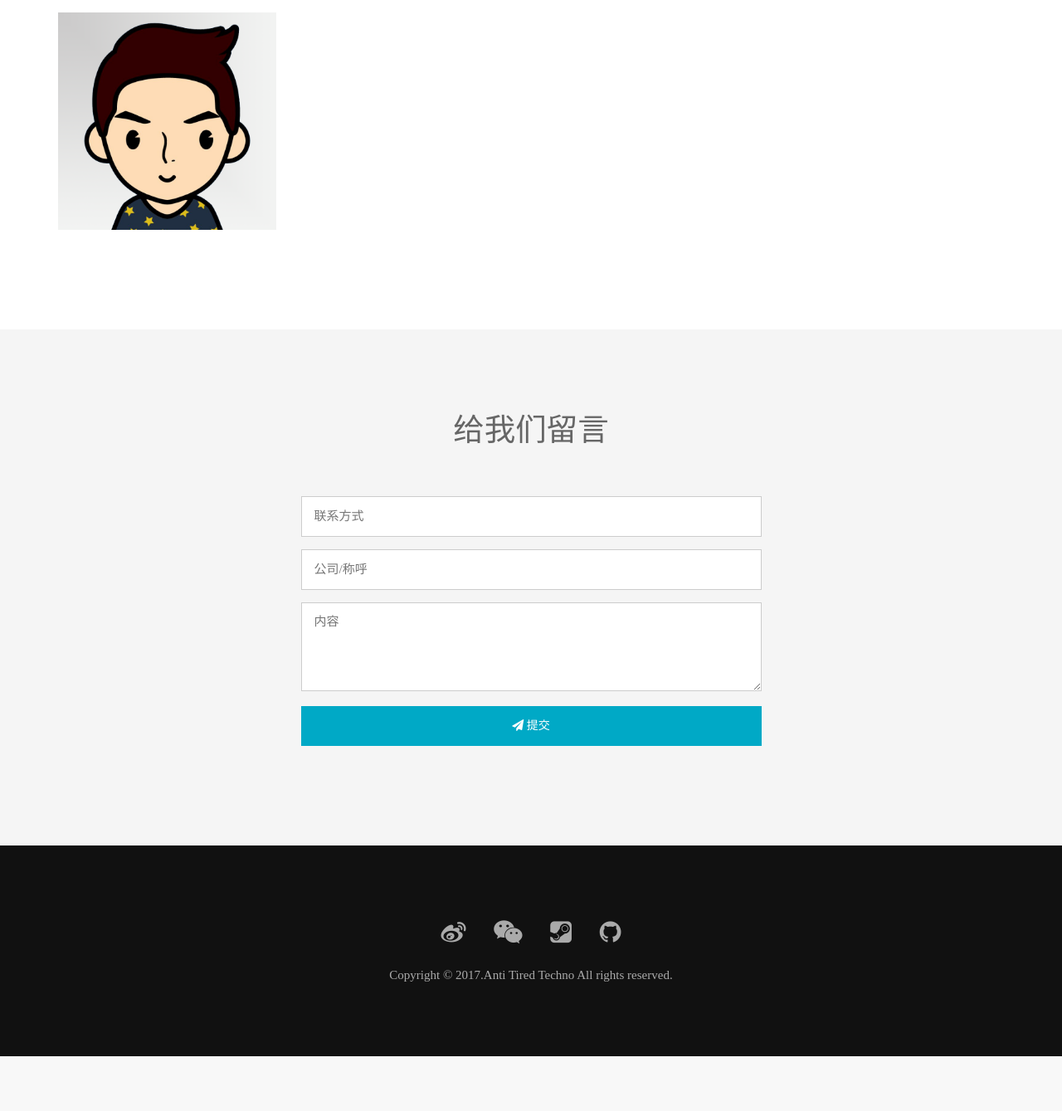
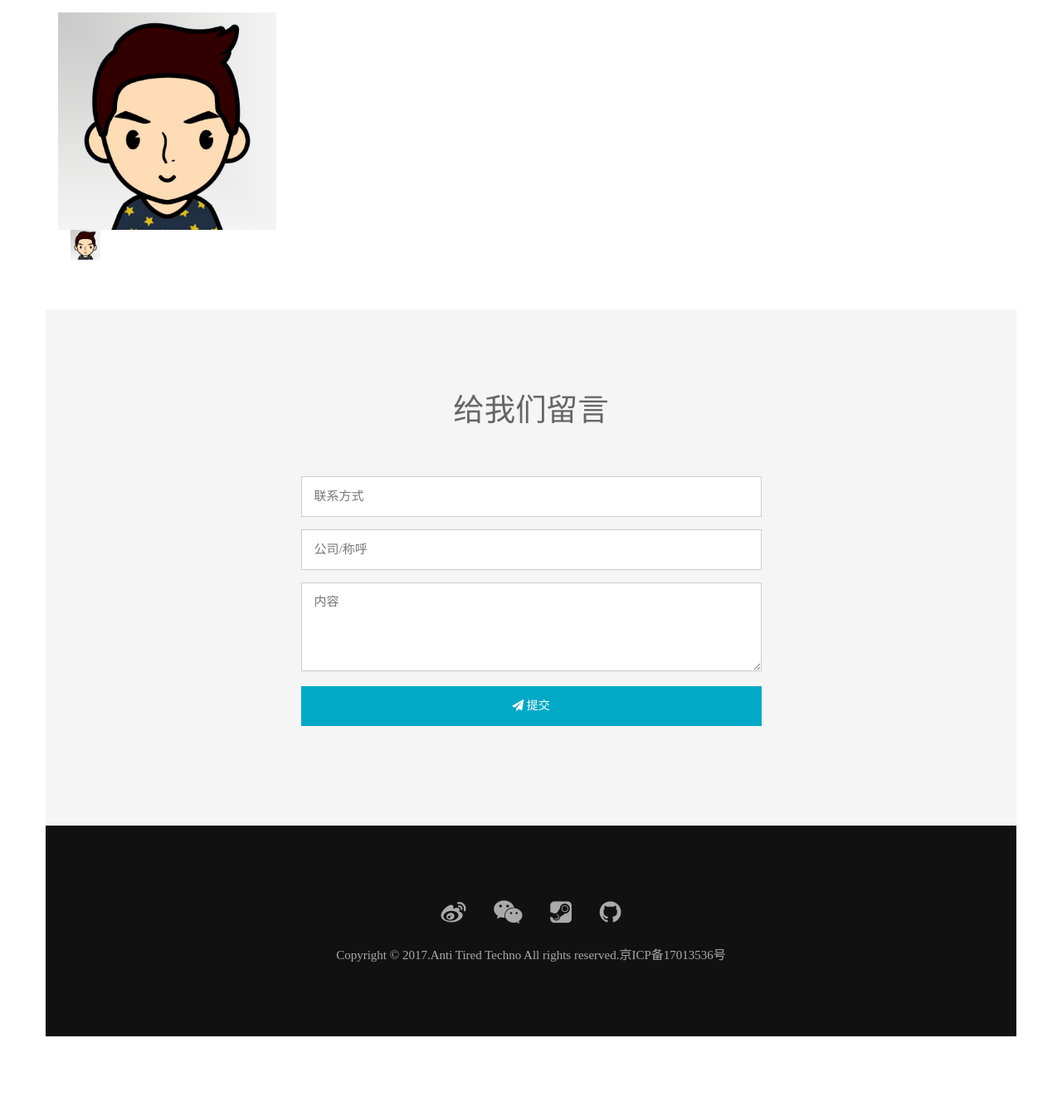
Before and after one commit to AntiTiredWorkStudio/at, a PHP site: page / in a window 1280 px wide. Shown: the part 2891-4230 px from the top of the page at 83% size. Before the commit the page ends 4164 px from the top, so only its background shows below. Run offline with PHP 8.4, Linux system fonts and the light colour scheme; data that the repository does not hold is empty.

Commit message:
体验性/成员修改
去除滑动,增加备案号，增加张腾跃

```diff
--- a/a/P.php
+++ b/a/P.php
@@ -106,7 +106,7 @@
         <figcaption>
             <h2><?php echo $title;?></h2>
             <p><?php echo $intro;?><br>
-            <a onclick = "alert('还未完成加载');" href = "<?php echo 'http://www.lofs.pw/';?>" shref="<?php echo $files[0];?>" gallery="<?php $itemIndex =(($index<10)?'0':'').$index; echo $itemIndex;?>" title="<?php
+            <a onclick = "alert('还未完成加载');" href = "<?php echo '../../';?>" shref="<?php echo $files[0];?>" gallery="<?php $itemIndex =(($index<10)?'0':'').$index; echo $itemIndex;?>" title="<?php
 				$v = GetVideo($files[0],$videos);
 				echo '01'.(($v != '')?'[预览]':'');
 			?>"
--- a/a/R.php
+++ b/a/R.php
@@ -22,7 +22,7 @@
 		<a href="#"><i class="fa fa-weibo fa-2x"></i></a>
 		<a href="#"><i class="fa fa-weixin fa-2x"></i></a>
 		<a href="#"><i class="fa fa-steam-square fa-2x"></i></a>
-		<a href="#"><i class="fa fa-github fa-2x"></i></a> </p>';
+		<a href="https://github.com/VenusWorkshop"><i class="fa fa-github fa-2x"></i></a> </p>';
 		echo $copyright;
 	}
 ?>
--- a/assets/v2m.js
+++ b/assets/v2m.js
@@ -69,7 +69,7 @@ $.ajax({
  var d = new Date(),
  nowYear = +d.getFullYear();
  inputNow = nowYear;
-
+ var ICP = "京ICP备17013536号";
 PostForm = {};
 	PostForm["Year"] = inputNow;
 var content = "";
@@ -79,7 +79,7 @@ $.ajax({
 	data: PostForm,
 	success: function(data){
 		content = data;
-		$("#Copyright").html(content+"Copyright &copy; "+inputNow+".Anti Tired Techno All rights reserved.");
+		$("#Copyright").html(content+"Copyright &copy; "+inputNow+".Anti Tired Techno All rights reserved."+ICP);
 	},
 	dataType: "text"});
 
--- a/assets/w.js
+++ b/assets/w.js
@@ -186,6 +186,7 @@ var W = function(s,c,f){
 
 				var totalDeltaY = 0;
 				$("#works").on("touchstart",function(e){
+					return;
 					var touch = e.originalEvent.targetTouches[0];
 					var x = touch.pageX;
 					var y = touch.pageY;
@@ -200,6 +201,7 @@ var W = function(s,c,f){
 					//console.log("touchstart detected!",x,y);
 				});
 				$("#works").on("touchmove",function(e){
+					return;
 					//console.log(e);
 					var touch = e.originalEvent.targetTouches[0];
 					var x = touch.pageX;
@@ -225,6 +227,7 @@ var W = function(s,c,f){
 					}
 				});
 				$("#works").on("touchend",function(){
+					return;
 					//console.log("touchend detected!");
 					deltaX = 0;
 					totalDeltaX = 0;
@@ -240,7 +243,7 @@ var W = function(s,c,f){
 	},600);
 }
 var OnTouchMove = false;
-$("body")[0].addEventListener('touchmove', function (e) { if(OnTouchMove){e.preventDefault();} }, false);
+//$("body")[0].addEventListener('touchmove', function (e) { if(OnTouchMove){e.preventDefault();} }, false);
 
 function IsPC() {
     var userAgentInfo = navigator.userAgent;
--- a/index.html
+++ b/index.html
@@ -396,11 +396,30 @@
              <div class="pic">
                 <img src="images/qrcode/guan.jpg" >
                 <p><span>手机：</span><span>15915749014</span></p>
-                 <p><span>邮箱：</span><span>347601729@qq.com</span></p>
+                <p><span>邮箱：</span><span>347601729@qq.com</span></p>
              </div>
             </div>
         </figcaption>
     </figure>
+
+    <div class=" col-sm-3 col-xs-6">
+	<figure class="effect-chico">
+        <img src="images/team/24.PNG" alt="img01"/>
+        <figcaption>
+       		<p>张腾跃</p>
+            <p>渠道统筹、项目推广</p>
+            <p><input type="button" name="" value="联系我" class="btt"></p>
+            <div class="dis_fig">
+             <div class="pic">
+                <img src="images/qrcode/guan.jpg" >
+                <p><span>手机：</span><span>18810681945</span></p>
+                <p><span>邮箱：</span><span>909377925@qq.com</span></p>
+             </div>
+            </div>
+        </figcaption>
+    </figure>
+    </div>
+</div>
      <script type="text/javascript">
 		var visible = false;
 		var lastFig = null;
@@ -443,8 +462,6 @@
 			//}
          });
     </script>
-    </div>
-</div>
 <!-- team -->
 
 </div>
@@ -491,7 +508,7 @@
 	<a href="#"><i class="fa fa-steam-square fa-2x"></i></a>
 	<a href="#"><i class="fa fa-github fa-2x"></i></a>
 </p>
-Copyright &copy; 2017.Anti Tired Techno All rights reserved.
+Copyright &copy; 2017.Anti Tired Techno All rights reserved.京ICP备17013536号
 </div>
 <!-- # Footer Ends -->
 <a href="#works" class="gototop "><i class="fa fa-angle-up  fa-3x"></i></a>
```
Also changed, not shown: a/qrcode/png/1.png, images/team/25.png (added).
